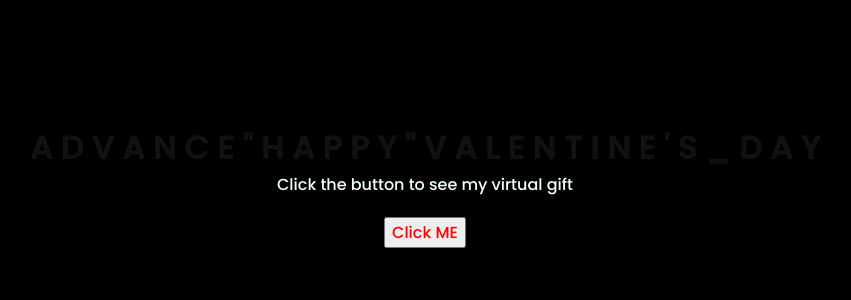
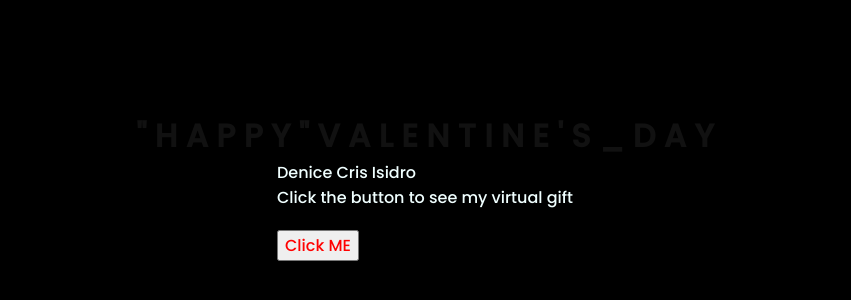
Before and after one commit to polmndz/hvd, a plain HTML site: page index.html in a window 1280 px wide. Shown: the part 222-522 px from the top of the page, without its empty margins (223-1074 px from the left). Drawn offline with Linux system fonts and the light colour scheme.

Commit message:
Add files via upload

```diff
--- a/index.html
+++ b/index.html
@@ -11,20 +11,13 @@
 <body>
     <div class="greetings">
 
-        <span>A</span>
-        <span>D</span>
-        <span>V</span>
-        <span>A</span>
-        <span>N</span>
-        <span>C</span>
-        <span>E</span>
         <span>"</span>
         <span>H</span>
         <span>A</span>
         <span>P</span>
         <span>P</span>
         <span>Y</span>
-        <span>" </span>
+        <span>"</span>
         <span>V</span>
         <span>A</span>
         <span>L</span>
@@ -41,6 +34,8 @@
         <span>A</span>
         <span>Y</span>
     </div>
+    <div class="description1">
+      <span>Denice Cris Isidro</span>
     <div class="description">
         <span>Click the button to see my virtual gift </span>
     </div>
```
